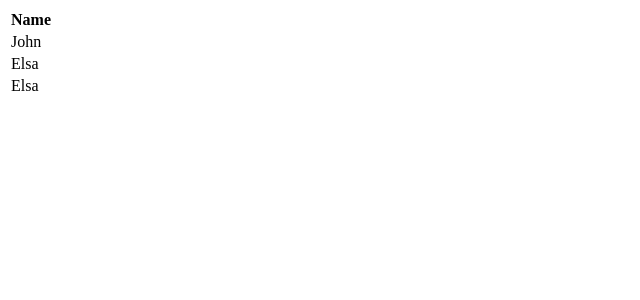
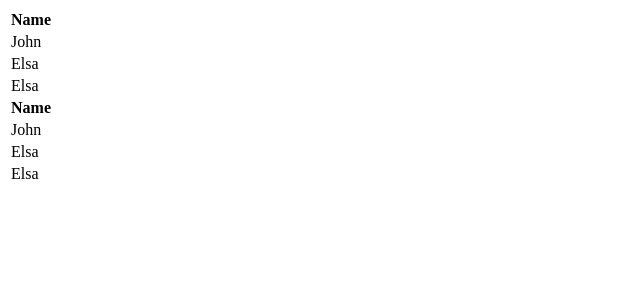
Before and after one commit to JulianoCorrea09/my-react-app, a React (Create React App) app: page / in a window 1280 px wide. Shown: the top 300 px of the page, without its empty margins (0-640 px from the left). Built offline with nearby package versions, Linux system fonts and the light colour scheme.

Commit message:
first action 2

```diff
--- a/src/index.js
+++ b/src/index.js
@@ -17,6 +17,18 @@ const myelement = (
     <tr>
       <td>Elsa</td>
     </tr>
+    <tr>
+      <th>Name</th>
+    </tr>
+    <tr>
+      <td>John</td>
+    </tr>
+    <tr>
+      <td>Elsa</td>
+    </tr>
+    <tr>
+      <td>Elsa</td>
+    </tr>
   </table>
 );
 
```
